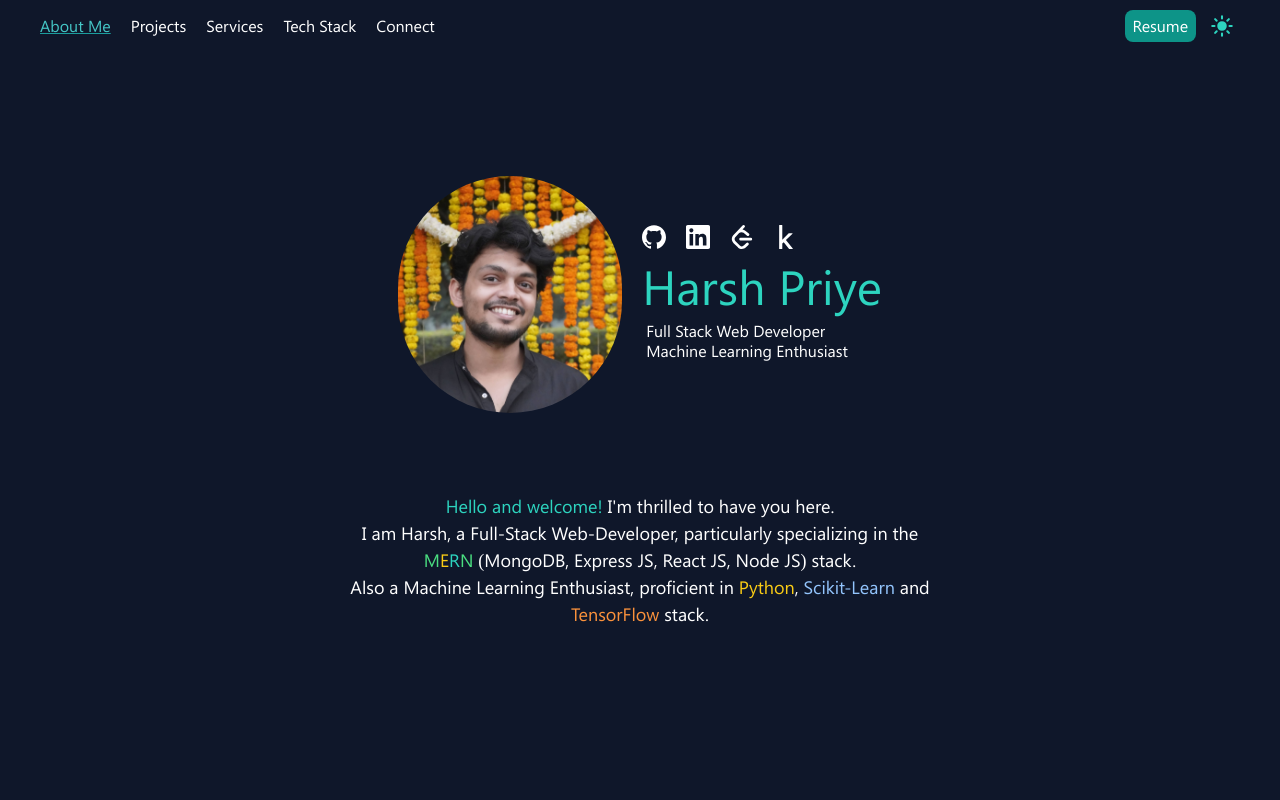
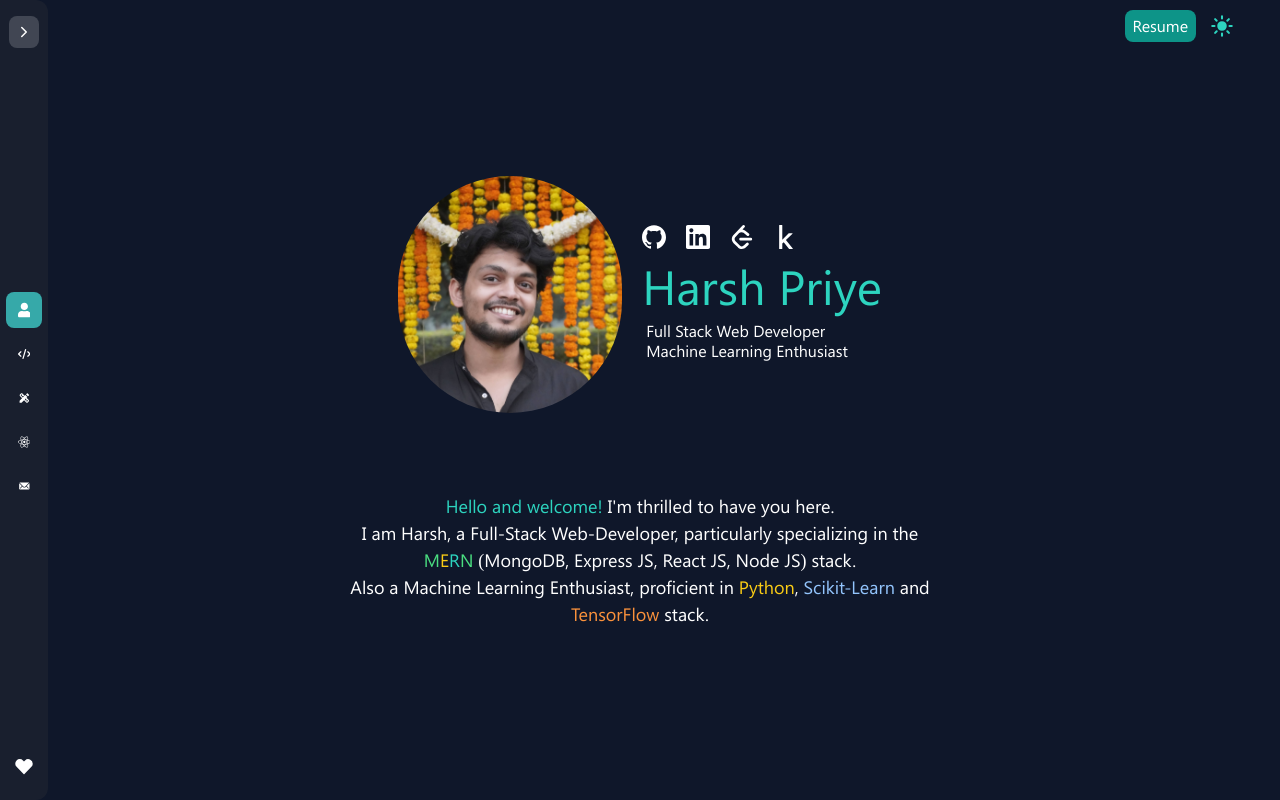
Before and after one commit to harshpx/portfolio, a React (Vite) app: page / in a window 1280 px wide. Shown: the top 800 px of the page. Built offline with nearby package versions, Linux system fonts and the light colour scheme.

Commit message:
modified navigation

```diff
--- a/index.html
+++ b/index.html
@@ -4,7 +4,7 @@
     <meta charset="UTF-8" />
     <link rel="icon" type="image/*" href="./src/assets//icons/code_logo.png" />
     <meta name="viewport" content="width=device-width, initial-scale=1.0" />
-    <title>Harsh Priye Portfolio</title>
+    <title>Harsh Priye</title>
   </head>
   <body>
     <div id="root"></div>
--- a/package.json
+++ b/package.json
@@ -13,6 +13,7 @@
     "@emailjs/browser": "^4.1.0",
     "@reduxjs/toolkit": "^2.2.1",
     "framer-motion": "^11.0.3",
+    "ioredis": "^5.3.2",
     "react": "^18.2.0",
     "react-dom": "^18.2.0",
     "react-icons": "^5.0.1",
--- a/src/components/Header.jsx
+++ b/src/components/Header.jsx
@@ -1,29 +1,53 @@
-import React, { useEffect, useState } from 'react'
+import React, { useEffect, useRef, useState } from 'react'
 import {useSelector, useDispatch} from 'react-redux';
 import { changeTheme } from '../state/themeSlice';
 import { Link } from 'react-scroll';
 
 import {BsFillMoonStarsFill} from 'react-icons/bs';
-import { IoSunny } from "react-icons/io5";
+import { IoSunny, IoChevronBackOutline, IoChevronForward, IoChevronDown, IoChevronUp } from "react-icons/io5";
+import { IoIosMail } from "react-icons/io";
+import { FaUser, FaReact, FaUserCircle } from "react-icons/fa";
+import { FaCode } from "react-icons/fa6";
+import { MdDesignServices } from "react-icons/md";
+import { PiHeartStraightFill,PiHeartStraightLight } from "react-icons/pi";
+
+
 
 const Header = () => {
     const {darkMode} = useSelector(state=>state.theme);
     const dispatch = useDispatch();
 
+    const [width,setWidth] = useState(window.innerWidth);
+    useEffect(()=>{
+        const widthChanger = ()=>setWidth(window.innerWidth);
+        window.addEventListener('resize',widthChanger);
+        return ()=>{
+            window.removeEventListener('resize',widthChanger);
+        }
+    },[width])
+
+
+    const ref = useRef(null);
+    useEffect(()=>{
+        const outsideClickHandler = (event)=>{
+            if(ref.current && !ref.current.contains(event.target)){
+                setExpand(false);
+            }
+        }
+        document.addEventListener('click',outsideClickHandler,true);
+        return ()=>{
+            document.removeEventListener('click',outsideClickHandler,true);
+        }
+    },[])
+
+    const [expand,setExpand] = useState(false);
+
     return (
         <div className={`${darkMode ? 'dark' : ''}`}>
             <div className='w-full fixed top-0 left-0 bg-neutral-200 dark:bg-slate-900 px-5 sm:px-10 md:px-15 lg:px-25 xl:px-30 font-segoeUI transition-all duration-300 z-10'>
-                <nav className="py-2 flex gap-4 justify-between items-center text-center text-sm sm:text-base">
-                    {/* links */}
-                    <div className='flex flex-wrap items-center justify-start gap-x-5 text-l text-black dark:text-white'>
+                <nav className="py-2 flex flex-row-reverse gap-4 justify-between items-center text-center text-sm sm:text-base">
 
-                        <Link to='about' spy={true} smooth={true} offset={0} duration={500} activeClass='active' className='hover:underline cursor-pointer'>About Me</Link>
-                        <Link to='projects' spy={true} smooth={true} offset={10} duration={500} activeClass='active' className='hover:underline cursor-pointer'>Projects</Link>
-                        <Link to='services' spy={true} smooth={true} offset={10} duration={500} activeClass='active' className='hover:underline cursor-pointer'>Services</Link>
-                        <Link to='stack' spy={true} smooth={true} offset={-5} duration={500} activeClass='active' className='hover:underline cursor-pointer'>Tech Stack</Link>
-                        <Link to='contact' spy={true} smooth={true} offset={-10} duration={500} activeClass='active' className='hover:underline cursor-pointer'>Connect</Link>
-
-                    </div>
+                    {/* theme switch and resume button */}
                     <div className='flex gap-2 items-center justify-evenly'>
                         {/* resume button */}
                         <a href="https://drive.google.com/file/d/1eUOJdrXZFkVb_KFxfEZjSGs1bGpIlzQB/view?usp=sharing" className='cursor-pointer text-white dark:text-white px-2 py-1 rounded-lg bg-teal-600 hover:scale-110 duration-150'>Resume</a>
@@ -32,7 +56,83 @@ const Header = () => {
                             {darkMode ? <IoSunny /> : <BsFillMoonStarsFill/>}
                         </div>
                     </div>
+
+                    {/* links */}
+                    {width<640 ? <>
+                        <div className={`flex flex-wrap items-center justify-start gap-1 text-l text-black dark:text-white`}>
+
+                            <Link to='about' spy={true} smooth={true} offset={0} duration={500} activeClass='act' className={`rounded-lg flex items-center ${!expand ? "justify-center w-10 h-8" : "justify-start h-8 px-1"} cursor-pointer gap-2 hover:bg-neutral-300/20`}>
+                                <FaUserCircle size={20}/>
+                                <h1 className={`${!expand ? "hidden" : ""}`}>About Me</h1>
+                            </Link>
+                            <Link to='projects' spy={true} smooth={true} offset={10} duration={500} activeClass='act' className={`rounded-lg  flex items-center ${!expand ? "justify-center w-10 h-8" : "justify-start h-8 px-1"} cursor-pointer gap-2 hover:bg-neutral-300/20`}>
+                                <FaCode size={20}/>
+                                <h1 className={`${!expand ? "hidden" : ""}`}>Projects</h1>
+                            </Link>
+                            <Link to='services' spy={true} smooth={true} offset={10} duration={500} activeClass='act' className={`rounded-lg  flex items-center ${!expand ? "justify-center w-10 h-8" : "justify-start h-8 px-1"} cursor-pointer gap-2 hover:bg-neutral-300/20`}>
+                                <MdDesignServices size={20}/>
+                                <h1 className={`${!expand ? "hidden" : ""}`}>Services</h1>
+                            </Link>
+                            <Link to='stack' spy={true} smooth={true} offset={0} duration={500} activeClass='act' className={`rounded-lg  flex items-center ${!expand ? "justify-center w-10 h-8" : "justify-start h-8 px-1"} cursor-pointer gap-2 hover:bg-neutral-300/20`}>
+                                <FaReact size={20}/>
+                                <h1 className={`${!expand ? "hidden" : ""}`}>Tech Stack</h1>
+                            </Link>
+                            <Link to='contact' spy={true} smooth={true} offset={0} duration={500} activeClass='act' className={`rounded-lg  flex items-center ${!expand ? "justify-center w-10 h-8" : "justify-start h-8 px-1"} cursor-pointer gap-2 hover:bg-neutral-300/20`}>
+                                <IoIosMail size={20}/>
+                                <h1 className={`${!expand ? "hidden" : ""}`}>Contact</h1>
+                            </Link>
+
+                            {/* <button className={`rounded-lg  flex items-center ${!expand ? "w-16 h-8" : "w-16 h-8"} justify-center cursor-pointer gap-2 hover:bg-neutral-300/20`}>
+                                <PiHeartStraightLight size={20}/>
+                                <h1>125</h1>
+                            </button> */}
+
+                            <button className={`rounded-lg  flex items-center ${!expand ? "w-10 h-8" : "w-10 h-8"} justify-center cursor-pointer gap-2 hover:bg-neutral-300/20`} onClick={()=>setExpand(prev=>!prev)}>
+                                {expand ? <IoChevronUp/> : <IoChevronDown/>}
+                            </button>
+
+                        </div>
+                    </> : null}
                 </nav>
+                {/* sidebar */}
+                {width>640 ? <>
+                    <div className={`${!expand ? "w-12" : "w-40"} duration-150 h-dvh absolute left-0 top-0 py-4 px-1 bg-neutral-400/20 dark:bg-neutral-700/20 rounded-r-xl flex flex-col gap-5 items-center justify-between dark:text-white`} ref={ref}>
+
+                        <button className={`rounded-lg ${!expand ? "w-3/4" : "w-1/5"} h-8 bg-neutral-200/20 flex items-center justify-center`} onClick={()=>setExpand(prev=>!prev)}>
+                            {expand ? <IoChevronBackOutline/> : <IoChevronForward/>}
+                        </button>
+
+                        <div className={`w-full mx-auto flex flex-col gap-2 justify-center items-center`}>
+                            <Link to='about' spy={true} smooth={true} offset={0} duration={500} activeClass='act' className={`rounded-lg w-11/12 h-9 px-3 flex items-center ${!expand ? "justify-center" : "justify-start"} cursor-pointer gap-2 hover:bg-neutral-300/20`}>
+                                <FaUser/>
+                                <h1 className={`${!expand ? "hidden" : ""}`}>About Me</h1>
+                            </Link>
+                            <Link to='projects' spy={true} smooth={true} offset={10} duration={500} activeClass='act' className={`rounded-lg w-11/12 h-9  px-3 flex items-center ${!expand ? "justify-center" : "justify-start"} cursor-pointer gap-2 hover:bg-neutral-300/20`}>
+                                <FaCode/>
+                                <h1 className={`${!expand ? "hidden" : ""}`}>Projects</h1>
+                            </Link>
+                            <Link to='services' spy={true} smooth={true} offset={10} duration={500} activeClass='act' className={`rounded-lg w-11/12 h-9  px-3 flex items-center ${!expand ? "justify-center" : "justify-start"} cursor-pointer gap-2 hover:bg-neutral-300/20`}>
+                                <MdDesignServices/>
+                                <h1 className={`${!expand ? "hidden" : ""}`}>Services</h1>
+                            </Link>
+                            <Link to='stack' spy={true} smooth={true} offset={0} duration={500} activeClass='act' className={`rounded-lg w-11/12 h-9  px-3 flex items-center ${!expand ? "justify-center" : "justify-start"} cursor-pointer gap-2 hover:bg-neutral-300/20`}>
+                                <FaReact/>
+                                <h1 className={`${!expand ? "hidden" : ""}`}>Tech Stack</h1>
+                            </Link>
+                            <Link to='contact' spy={true} smooth={true} offset={0} duration={500} activeClass='act' className={`rounded-lg w-11/12 h-9  px-3 flex items-center ${!expand ? "justify-center" : "justify-start"} cursor-pointer gap-2 hover:bg-neutral-300/20`}>
+                                <IoIosMail/>
+                                <h1 className={`${!expand ? "hidden" : ""}`}>Contact</h1>
+                            </Link>
+                        </div>
+
+                        <button className={`rounded-lg w-11/12 h-9 flex gap-1 items-center justify-center`}>
+
+                            {expand ? <h1 className='text-sm'>Made with &hearts; by Harsh Priye</h1> : <PiHeartStraightFill size={20}/>}
+
+                        </button>
+
+                    </div>
+                </> : null}
             </div>
         </div>
     )
--- a/src/index.css
+++ b/src/index.css
@@ -158,3 +158,8 @@
     text-decoration: underline;
     text-decoration-color: rgb(26, 157, 157);
 }
+
+.act{
+    background-color: rgb(54, 169, 169);
+    color: white;
+}
--- a/src/pages/About.jsx
+++ b/src/pages/About.jsx
@@ -42,7 +42,7 @@ const About = () => {
                     </div>
                 </div>
                 {/* about me */}
-                <div className='dark:text-white mt-20 text-center sm:text-l md:text-[18px] w-full md:w-1/2'>
+                <div className='dark:text-white mt-20 text-center sm:text-l md:text-[18px] w-full sm:w-11/12 md:w-1/2'>
                     <p><span className='text-teal-600 dark:text-teal-400'>Hello and welcome!</span> I'm thrilled to have you here.<br/>I am Harsh, a Full-Stack Web-Developer, particularly specializing in the <span className='text-green-600 dark:text-green-400'>M</span><span className='text-yellow-600 dark:text-yellow-400'>E</span><span className='text-teal-600 dark:text-teal-400'>R</span><span className='text-green-600 dark:text-green-400'>N</span> (MongoDB, Express JS, React JS, Node JS) stack.<br/>Also a Machine Learning Enthusiast, proficient in <span className='text-yellow-600 dark:text-yellow-400'>Python</span>, <span className='text-blue-500 dark:text-blue-300'>Scikit-Learn</span> and <span className='text-orange-600 dark:text-orange-400'>TensorFlow</span> stack.</p>
                 </div>
             </section>
--- a/src/pages/Projects.jsx
+++ b/src/pages/Projects.jsx
@@ -26,7 +26,7 @@ const Projects = () => {
             <section id='projects' className={`min-h-screen  py-20`}>
                 <div  className='dark:text-white flex flex-col items-center justify-center '>
                     <h1 className={`transition-all text-teal-600 dark:text-teal-400 text-5xl md:text-6xl mb-10`}>{`Projects`}</h1>
-                    <div className='flex flex-wrap items-end justify-center gap-3 xl:w-10/12'>
+                    <div className='flex flex-wrap items-end justify-center gap-3 sm:w-11/12 xl:w-10/12'>
                             <div className='columns-1 sm:columns-2 gap-5'>
 
                                 <ProjectCard dark={darkMode} title="Memoize Notes" description="A Full Stack, industry standard Notes App" image={MemoizeImg} stack={['react','tailwind','redux','express','node','mongodb']} applink='https://memoize-notes.vercel.app/' code='https://github.com/harshpx/memoize' />
```
Also changed, not shown: 1 other file (tests, documents, lock files or other folders).
